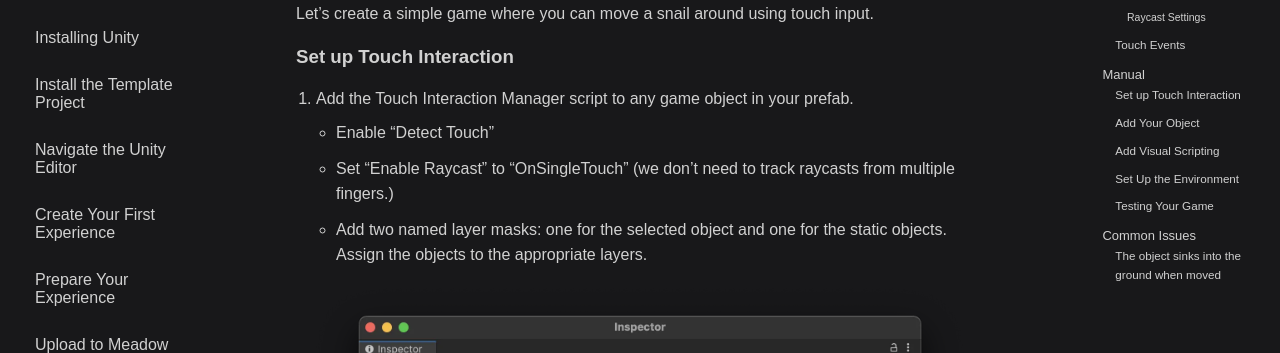
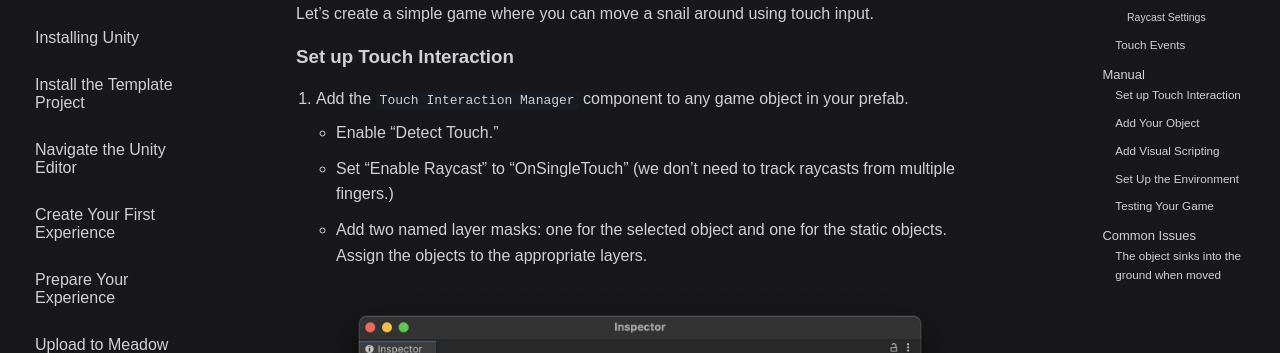
Before and after one commit to untoldgarden/meadow-manual, a Jekyll site: the page built from pages/features/touch-interaction.md, in a window 1280 px wide and 900 px high, scrolled down 1587 px. Shown: the part 170-523 px from the top of the window. Built offline with Jekyll 4.4.1, drawn with Linux system fonts in a browser that asks for light colours; the table of contents is made by our own code.

Commit message:
minor fix

```diff
--- a/pages/features/touch-interaction.md
+++ b/pages/features/touch-interaction.md
@@ -68,8 +68,8 @@ Let's create a simple game where you can move a snail around using touch input.
 
 ### Set up Touch Interaction
 
-1. Add the Touch Interaction Manager script to any game object in your prefab.
-   - Enable "Detect Touch"
+1. Add the `Touch Interaction Manager` component to any game object in your prefab.
+   - Enable "Detect Touch."
    - Set "Enable Raycast" to "OnSingleTouch" (we don't need to track raycasts from multiple fingers.)
    - Add two named layer masks: one for the selected object and one for the static objects. Assign the objects to the appropriate layers.
 
```
Also changed, not shown: pages/documentation/experience-component.md (+8 -4 lines).
